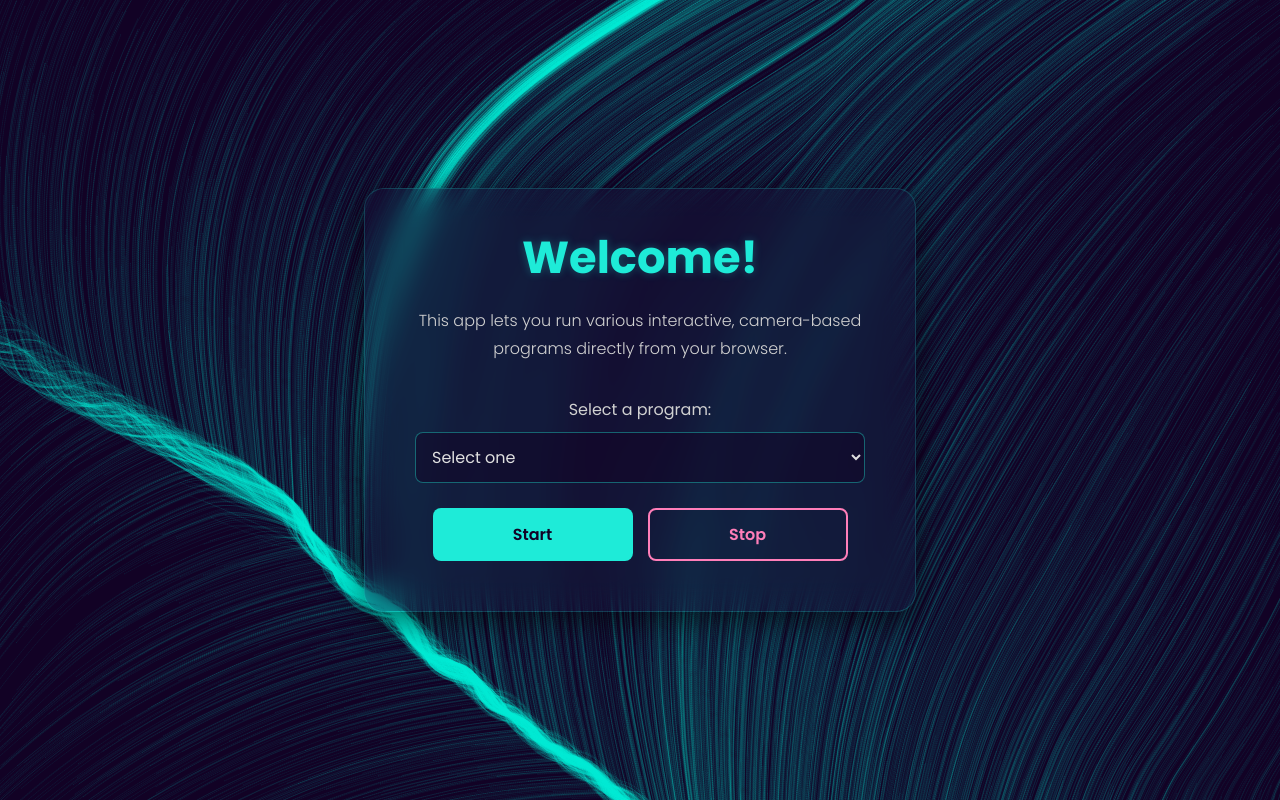
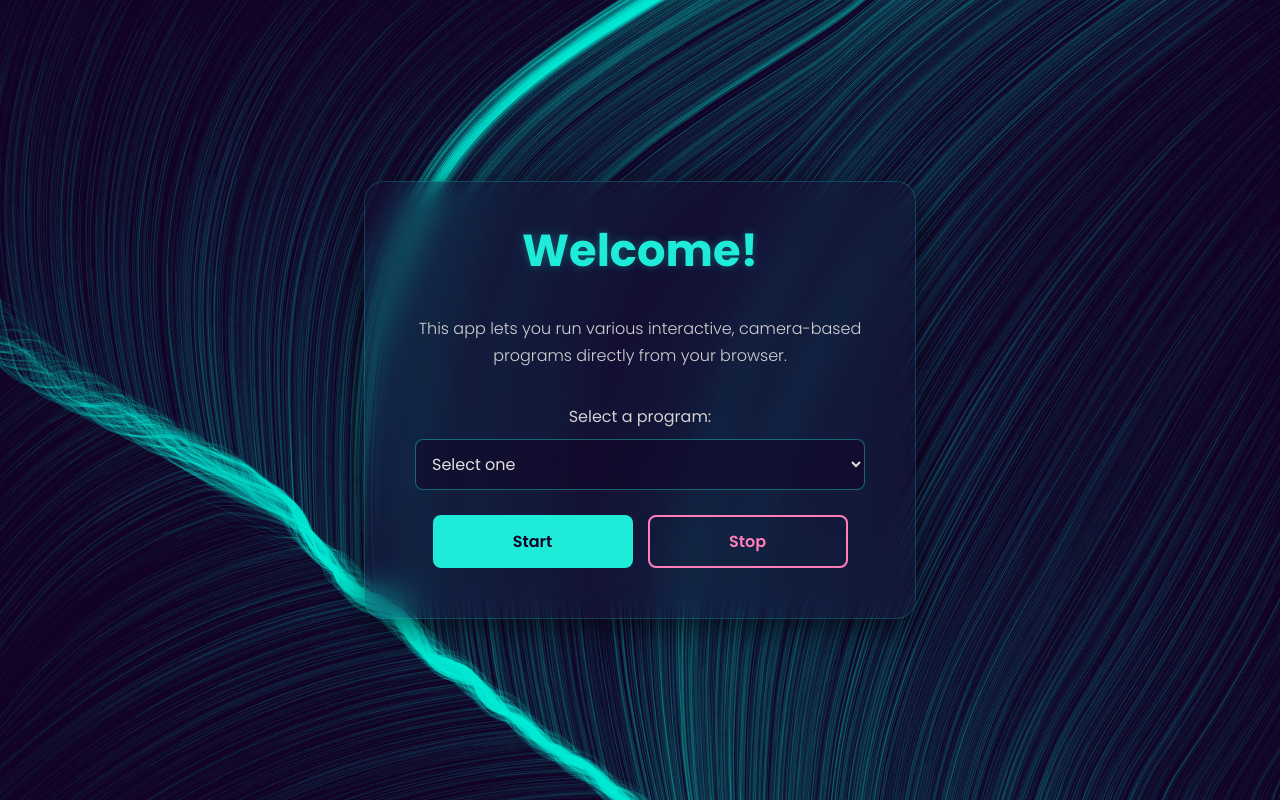
Before and after one commit to syahdan-alfaatih/syahdan-camera-app, a Flask app: page / in a window 1280 px wide. Run offline with Flask 3, Linux system fonts and the light colour scheme; some libraries are stand-ins or nearby versions.

Commit message:
Update style.css

```diff
--- a/static/style.css
+++ b/static/style.css
@@ -25,7 +25,6 @@ body {
     border: 1px solid rgba(30, 235, 216, 0.2);
     box-shadow: 0 10px 30px rgba(0, 0, 0, 0.5);
     align-items: center;
-
     transition: max-width 0.6s ease-in-out, height 0.6s ease-in-out;
 }
 
@@ -43,7 +42,6 @@ body {
     padding: 0;
     transition: all 0.6s ease-in-out;
 }
-
 
 .container.app-active {
     max-width: 1200px;
@@ -75,7 +73,6 @@ body {
 .container.app-active .welcome-text h1 {
     font-size: 2.5rem;
 }
-
 
 .welcome-text p {
     font-size: 1rem;
@@ -214,3 +211,8 @@ body {
     opacity: 0.4;
     background-color: transparent;
 }
+
+.welcome-text h1 {
+    display: inline-block;
+    vertical-align: middle;
+}
```
